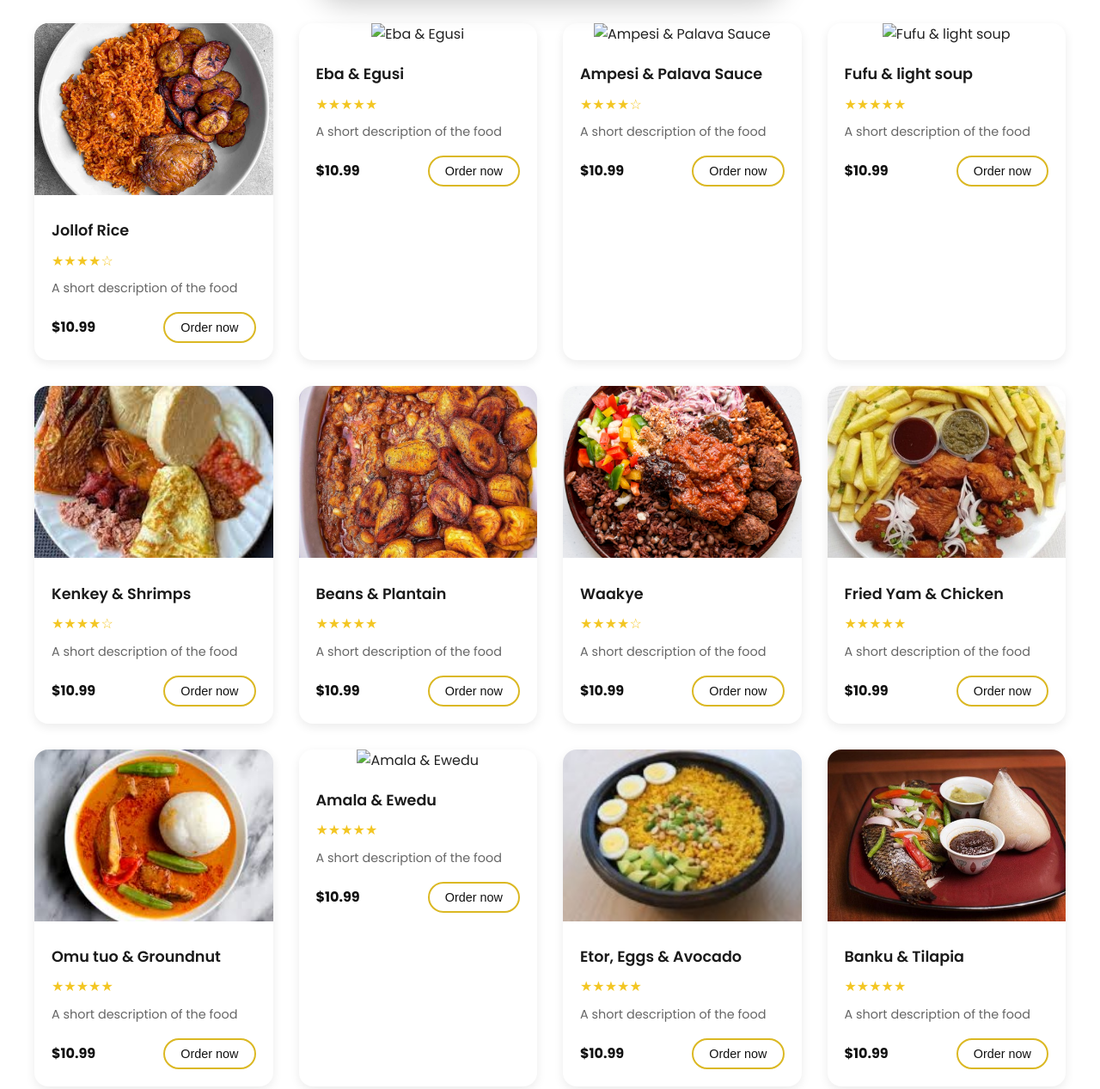
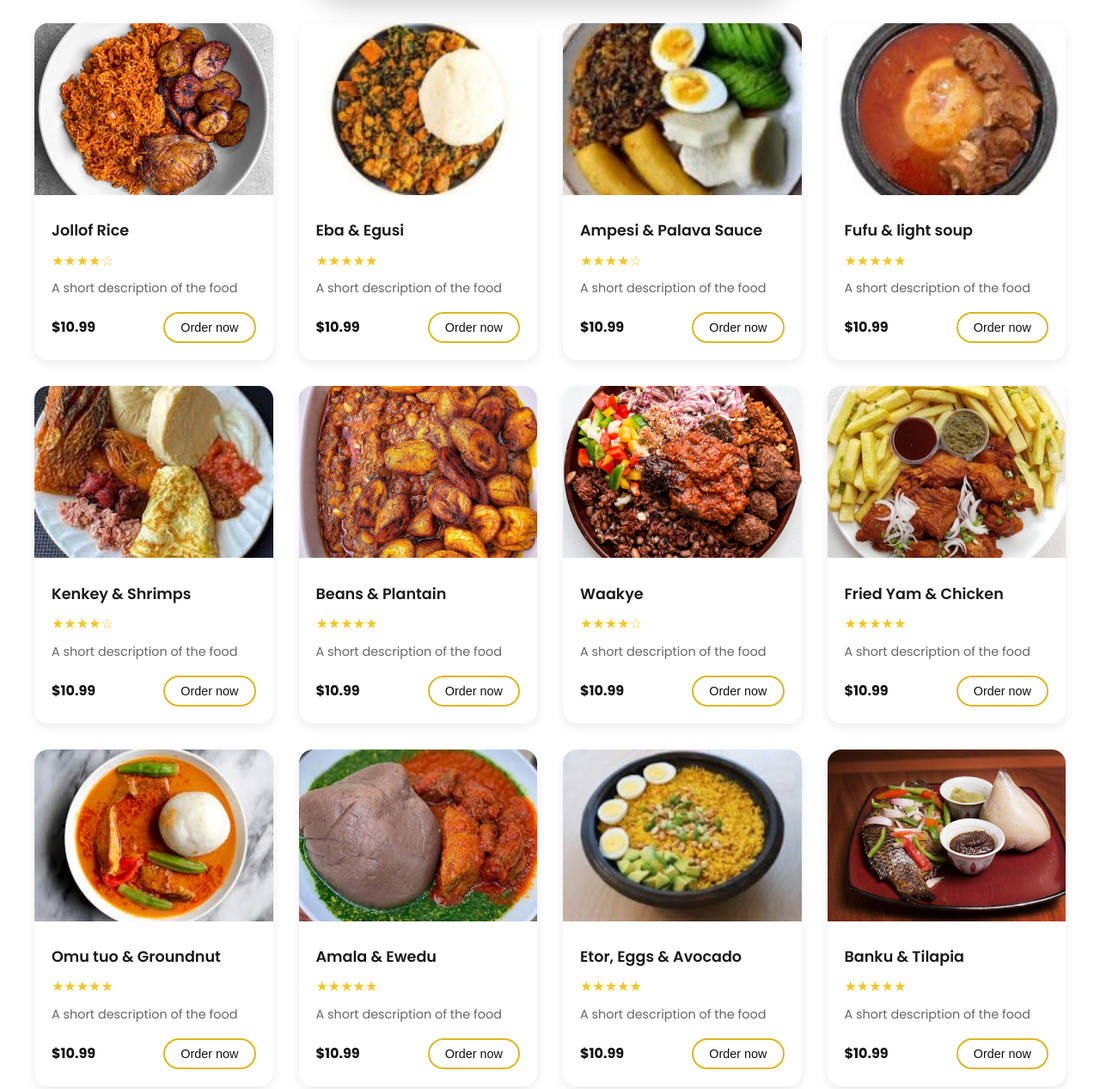
Before and after one commit to JDickson895/Asanka-Restaurant, a plain HTML site: page menu.html in a window 1280 px wide. Shown: the part 762-2029 px from the top of the page at 86% size. Drawn offline with Linux system fonts and the light colour scheme.

Commit message:
Update menu.html

```diff
--- a/menu.html
+++ b/menu.html
@@ -94,7 +94,7 @@
                   </div>
 
                   <div class="menu-card">
-                    <img src="img/Eba.jpeg" alt="Eba & Egusi">
+                    <img src="img/Eba.jpg" alt="Eba & Egusi">
                     <div class="menu-card-body">
                       <h3>Eba & Egusi</h3>
                       <div class="stars">★★★★★</div>
@@ -108,7 +108,7 @@
 
 
                   <div class="menu-card">
-                    <img src="img/Ampesi.jpeg" alt="Ampesi & Palava Sauce">
+                    <img src="img/Ampesi.jpg" alt="Ampesi & Palava Sauce">
                     <div class="menu-card-body">
                       <h3>Ampesi & Palava Sauce</h3>
                       <div class="stars">★★★★☆</div>
@@ -121,7 +121,7 @@
                   </div>
 
                   <div class="menu-card">
-                    <img src="img/Fufu.jpeg" alt="Fufu & light soup">
+                    <img src="img/Fufu.jpg" alt="Fufu & light soup">
                     <div class="menu-card-body">
                       <h3>Fufu & light soup</h3>
                       <div class="stars">★★★★★</div>
@@ -200,7 +200,7 @@
                   </div>
 
                   <div class="menu-card">
-                    <img src="img/amala.jpeg" alt="Amala & Ewedu">
+                    <img src="img/amala.jpg" alt="Amala & Ewedu">
                     <div class="menu-card-body">
                       <h3>Amala & Ewedu</h3>
                       <div class="stars">★★★★★</div>
```
